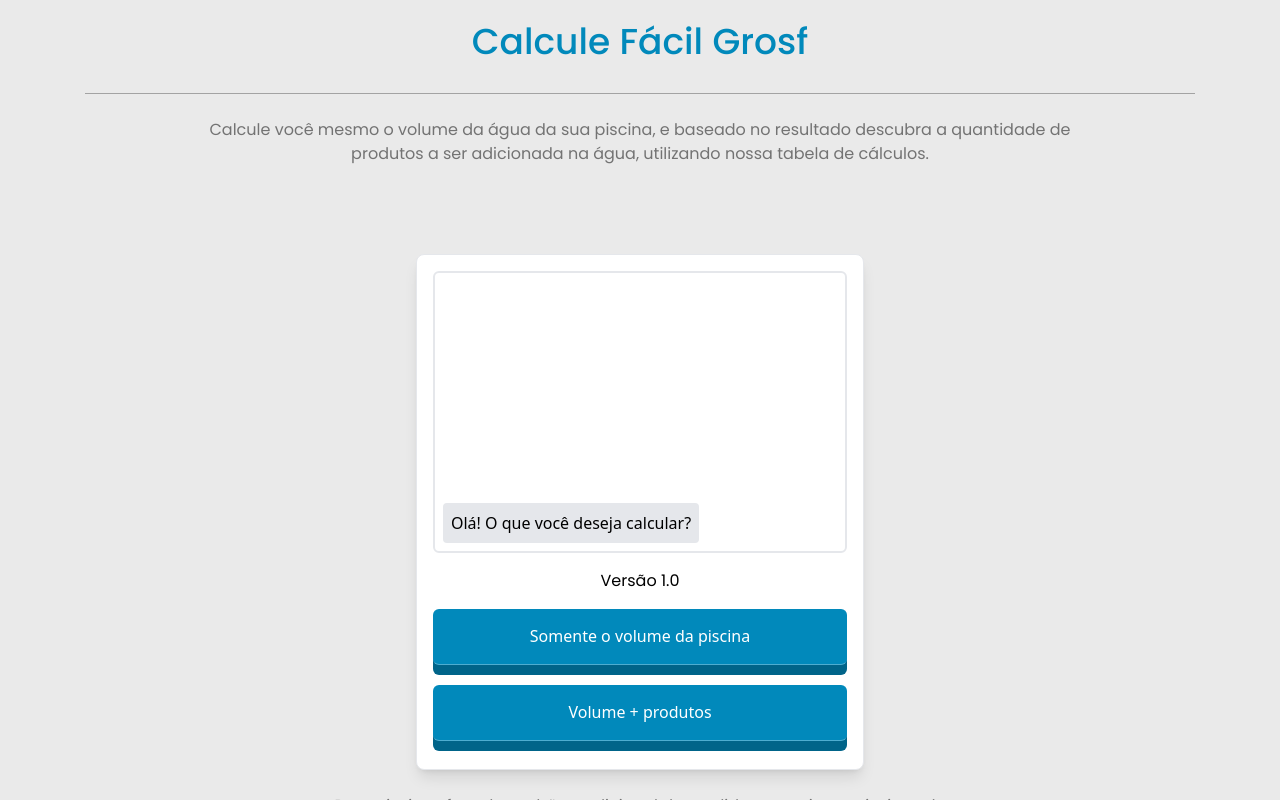
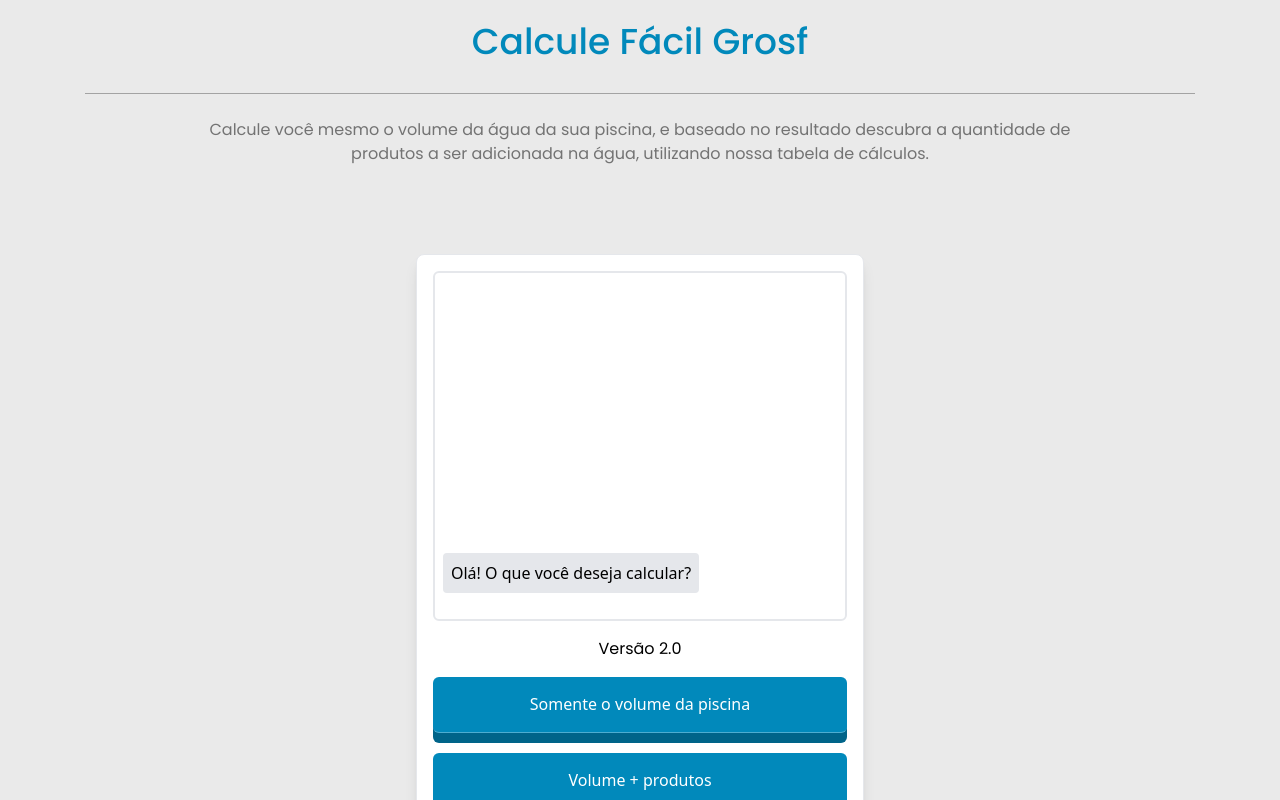
Before and after one commit to EdisonMatos/Site-Grosf, a React (Vite) app: page / in a window 1280 px wide. Shown: the part 2000-2800 px from the top of the page. Built offline with nearby package versions, Linux system fonts and the light colour scheme.

Commit message:
fix: Finaliza alterações

```diff
--- a/src/components/interactives/Buttons.jsx
+++ b/src/components/interactives/Buttons.jsx
@@ -1,63 +1,70 @@
-import React from "react";
+import React from 'react'
 
 function Buttons({
-  type = "retangular",
+  type = 'retangular',
   onClick,
   href,
   name,
   icon,
-  className: customClassName = "",
-  textSize = "text-base", // controla tamanho do texto
-  width = "w-auto", // 👈 nova prop para controlar a largura
+  className: customClassName = '',
+  textSize = 'text-base', // controla tamanho do texto
+  width = 'w-auto', // 👈 nova prop para controlar a largura
+  disabled,
 }) {
   const getButtonConfig = () => {
     switch (type) {
-      case "retanguloRedondo":
+      case 'retanguloRedondo':
         return {
           className:
-            "h-16 bg-red-500 cursor-pointer select-none rounded-full border-[1px] border-blue-400 active:translate-y-2 shadow-button active:shadow-buttonActive active:border-b-0 transition-all duration-150",
-          label: name || "Love Me",
+            'h-16 bg-red-500 cursor-pointer select-none rounded-full border-[1px] border-blue-400 active:translate-y-2 shadow-button active:shadow-buttonActive active:border-b-0 transition-all duration-150',
+          label: name || 'Love Me',
           icon: icon,
-        };
-      case "esfera":
+        }
+      case 'esfera':
         return {
           className:
-            "h-16 bg-red-500 rounded-full cursor-pointer select-none border-[1px] border-blue-400 active:translate-y-2 shadow-button active:shadow-buttonActive active:border-b-0 transition-all duration-150",
-          label: name || "?",
-        };
-      case "retangular":
+            'h-16 bg-red-500 rounded-full cursor-pointer select-none border-[1px] border-blue-400 active:translate-y-2 shadow-button active:shadow-buttonActive active:border-b-0 transition-all duration-150',
+          label: name || '?',
+        }
+      case 'retangular':
       default:
         return {
           className:
-            "mb-3 px-6 h-14 bg-primary rounded-lg cursor-pointer hover:bg-primary/90 select-none border-b border-white/30 active:translate-y-2 active:[box-shadow:0_0px_0_0_#1b6ff8,0_0px_0_0_#01435C] active:border-b-[0px] transition-all duration-150 [box-shadow:0_10px_0_0_#006489]",
-          label: name || "Active",
+            'mb-3 px-6 h-14 bg-primary rounded-lg cursor-pointer hover:bg-primary/90 select-none border-b border-white/30 active:translate-y-2 active:[box-shadow:0_0px_0_0_#1b6ff8,0_0px_0_0_#01435C] active:border-b-[0px] transition-all duration-150 [box-shadow:0_10px_0_0_#006489]',
+          label: name || 'Active',
           icon: icon,
-        };
+        }
     }
-  };
+  }
 
-  const { className, label } = getButtonConfig();
-  const finalClassName = `${width} ${className} ${customClassName}`;
+  const { className, label } = getButtonConfig()
+  const finalClassName = `${width} ${className} ${customClassName}`
 
   const handleClick = () => {
     if (onClick) {
-      onClick();
+      onClick()
     } else if (href) {
-      window.open(href, "_blank");
+      window.open(href, '_blank')
     }
-  };
+  }
 
   return (
     <div className="flex">
-      <div className={`button ${finalClassName}`} onClick={handleClick}>
+      <button
+        className={`button ${finalClassName} ${
+          disabled ? 'opacity-50 cursor-not-allowed pointer-events-none' : ''
+        }`}
+        onClick={handleClick}
+        disabled={disabled}
+      >
         <span
           className={`flex w-full items-center justify-center h-full gap-3 font-normal text-center text-white ${textSize}`}
         >
           {icon} {label}
         </span>
-      </div>
+      </button>
     </div>
-  );
+  )
 }
 
-export default Buttons;
+export default Buttons
--- a/src/components/interactives/ChatComponent.jsx
+++ b/src/components/interactives/ChatComponent.jsx
@@ -18,13 +18,19 @@
   const [treatmentOption, setTreatmentOption] = useState(null)
   const [phValue, setPhValue] = useState(7.5)
   const [fundoVisivel, setFundoVisivel] = useState(true)
+  const [optionsDisabled, setOptionsDisabled] = useState(false)
+  const [clicked, setClicked] = useState(false)
 
   const delayResponse = (text, callback) => {
+    setOptionsDisabled(true)
     setMessages((prev) => [...prev, { from: 'bot', text: '...' }])
+
     setTimeout(() => {
       setMessages((prev) => [...prev.slice(0, -1), { from: 'bot', text }])
+      setOptionsDisabled(false)
+
       if (callback) callback()
-    }, 3000) // 3 segundos de delay para exemplo
+    }, 3000)
   }
 
   const handleStartChoice = (choice) => {
@@ -77,7 +83,8 @@
   }
 
   const calcularVolume = () => {
-    // Verifica se todos os campos necessários foram preenchidos
+    if (clicked) return // impede o segundo clique
+    setClicked(true) // desabilita
     if (
       (format === 'Quadrada ou retangular' || format === 'Oval') &&
       (!inputs.comprimento || !inputs.largura || !inputs.profundidade)
@@ -110,7 +117,7 @@
     } else {
       // Option2: calcular produtos
       delayResponse(
-        `O volume da piscina é ${v.toFixed(2)} lts. Calculando produtos...`,
+        `O volume da piscina é ${v.toFixed(3)} lts. Calculando produtos...`,
         () => calcularProdutos(v)
       )
     }
@@ -235,6 +242,7 @@
     setInputs({ comprimento: '', largura: '', profundidade: '', diametro: '' })
     setVolume(null)
     setTreatmentOption(null)
+    setClicked(false)
   }
 
   const containerRef = useRef(null)
@@ -252,7 +260,7 @@
     <div className="flex flex-col max-w-md mx-auto mt-10 p-4 border rounded-lg shadow-lg bg-white phone1:text-paragraph2 phone2:text-paragraph3 tablet1:text-paragraph4">
       <div
         ref={containerRef}
-        className="flex flex-col space-y-4 h-62 overflow-y-auto phone1:pt-[280px] phone2:pt-[230px] mb-4 border-2 p-2 rounded-md"
+        className="flex flex-col space-y-4 h-[350px] overflow-y-scroll phone1:pt-[280px] phone2:pt-[280px] mb-4 border-2 p-2 rounded-md"
       >
         {messages.map((msg, idx) => (
           <div
@@ -268,20 +276,27 @@
         ))}
       </div>
       <p className="font-mainFont flex justify-center pb-4 text-black">
-        Versão 1.0{' '}
+        Versão 2.0{' '}
       </p>
 
       {step === 'start' && (
         <div className="flex flex-col space-y-2">
           <Buttons
+            disabled={optionsDisabled}
+            className={`btn-primary w-full p-2 rounded-md text-white
+            ${
+              optionsDisabled ? 'bg-gray-400 cursor-not-allowed' : 'bg-primary'
+            }`}
             onClick={() => handleStartChoice('Somente o volume da piscina')}
-            className="btn-primary w-full bg-primary p-2 rounded-md text-white"
             name="Somente o volume da piscina"
-            size="small"
-          ></Buttons>
+          />
           <Buttons
+            disabled={optionsDisabled}
+            className={`btn-primary w-full p-2 rounded-md text-white
+            ${
+              optionsDisabled ? 'bg-gray-400 cursor-not-allowed' : 'bg-primary'
+            }`}
             onClick={() => handleStartChoice('Volume + produtos')}
-            className="btn-primary w-full bg-primary p-2 rounded-md text-white"
             name=" Volume + produtos"
           ></Buttons>
         </div>
@@ -290,19 +305,27 @@
       {step === 'productOption' && (
         <div className="flex flex-col space-y-2">
           <Buttons
+            disabled={optionsDisabled}
+            className={`btn-primary w-full p-2 rounded-md text-white
+            ${
+              optionsDisabled ? 'bg-gray-400 cursor-not-allowed' : 'bg-primary'
+            }`}
             onClick={() =>
               handleTreatmentOption(
                 'Primeiro tratamento ou longo período de abandono'
               )
             }
-            className="btn-primary w-full bg-primary p-2 rounded-md text-white"
             name="Primeiro tratamento ou longo período de abandono"
           ></Buttons>
           <Buttons
+            disabled={optionsDisabled}
+            className={`btn-primary w-full p-2 rounded-md text-white
+            ${
+              optionsDisabled ? 'bg-gray-400 cursor-not-allowed' : 'bg-primary'
+            }`}
             onClick={() =>
               handleTreatmentOption('Apenas manutenção ou preventivo')
             }
-            className="btn-primary w-full bg-primary p-2 rounded-md text-white"
             name="Apenas manutenção ou preventivo"
           ></Buttons>
         </div>
@@ -311,18 +334,30 @@
       {step === 'format' && (
         <div className="flex flex-col space-y-2">
           <Buttons
+            disabled={optionsDisabled}
+            className={`btn-primary w-full p-2 rounded-md text-white
+            ${
+              optionsDisabled ? 'bg-gray-400 cursor-not-allowed' : 'bg-primary'
+            }`}
             onClick={() => handleFormatChoice('Quadrada ou retangular')}
-            className="btn-primary w-full bg-primary p-2 rounded-md text-white"
             name="Quadrada ou retangular"
           ></Buttons>
           <Buttons
+            disabled={optionsDisabled}
+            className={`btn-primary w-full p-2 rounded-md text-white
+            ${
+              optionsDisabled ? 'bg-gray-400 cursor-not-allowed' : 'bg-primary'
+            }`}
             onClick={() => handleFormatChoice('Redonda')}
-            className="btn-primary w-full bg-primary p-2 rounded-md text-white"
             name="Redonda"
           ></Buttons>
           <Buttons
+            disabled={optionsDisabled}
+            className={`btn-primary w-full p-2 rounded-md text-white
+            ${
+              optionsDisabled ? 'bg-gray-400 cursor-not-allowed' : 'bg-primary'
+            }`}
             onClick={() => handleFormatChoice('Oval')}
-            className="btn-primary w-full bg-primary p-2 rounded-md text-white"
             name="Oval"
           ></Buttons>
         </div>
@@ -369,6 +404,7 @@
             className="input-field border-2 rounded-md p-2 outline-none"
           />
           <Buttons
+            disabled={clicked}
             onClick={calcularVolume}
             className="btn-primary w-full mt-2 bg-primary rounded-md p-2 outline-none text-white"
             name="Calcular volume e produtos"
```
